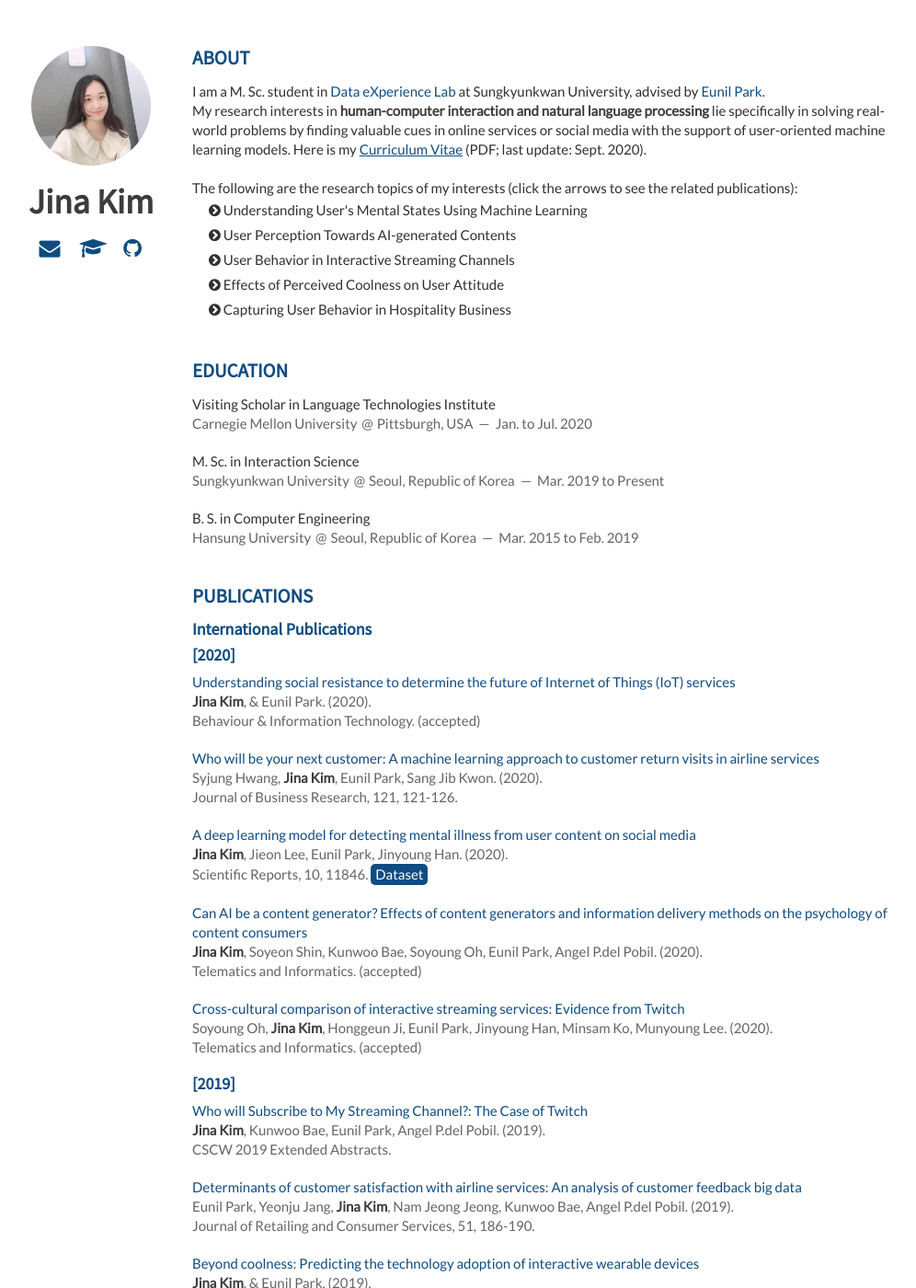
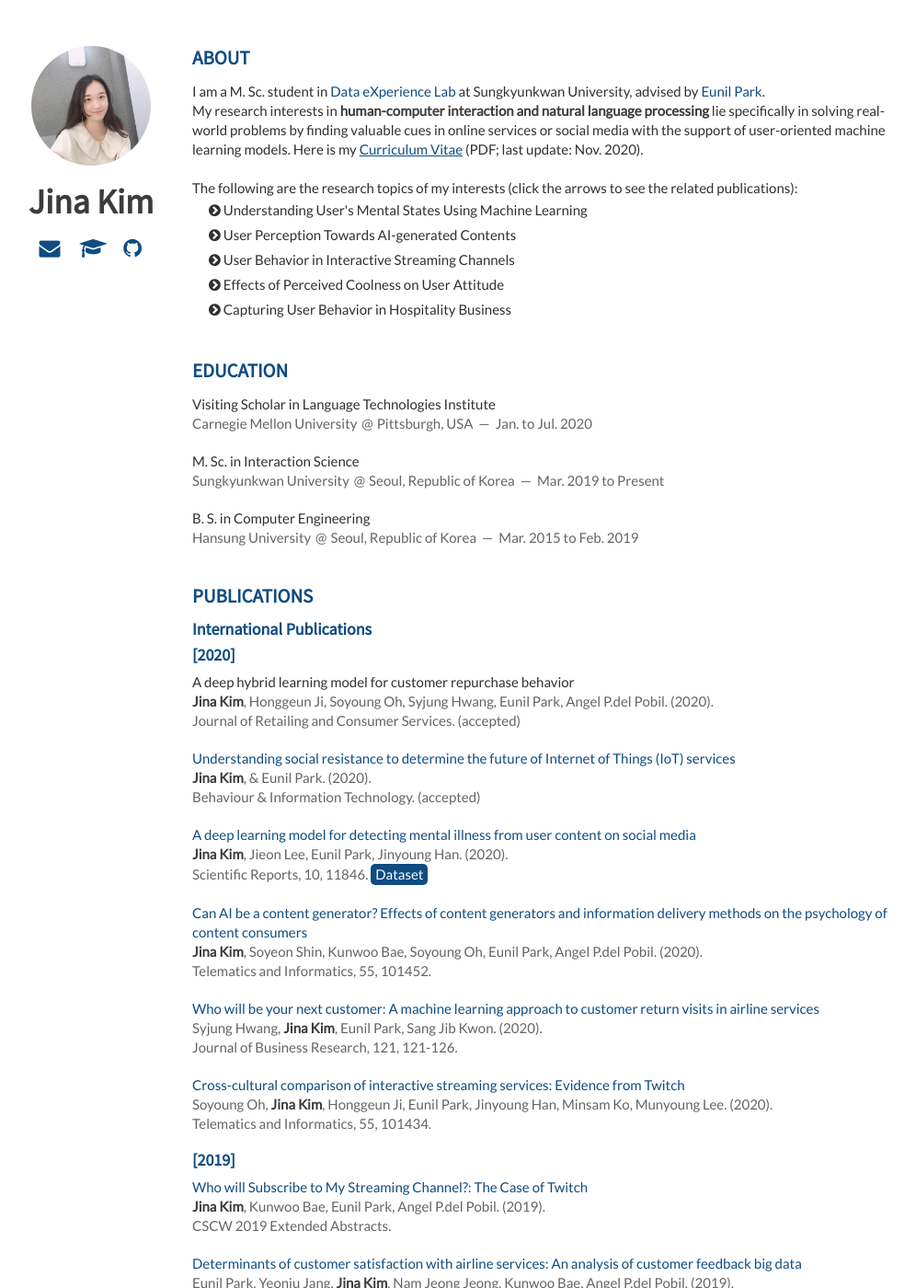
Before and after one commit to Jina-Kim/Jina-Kim.github.io, a Jekyll site: the page built from index.html, in a window 1280 px wide and 1400 px high. Shown: the whole window at 92% size, without its empty margins (151-1147 px from the left). Built offline with Jekyll 4.4.1, drawn with Linux system fonts in a browser that asks for light colours; nearby versions of some CDN libraries; the list of posts is cut into pages by our own code.

Commit message:
Update publications.html & about.html

```diff
--- a/_includes/about.html
+++ b/_includes/about.html
@@ -3,7 +3,7 @@
     <article>
         <p>
           I am a M. Sc. student in <a href="http://dsl.skku.edu">Data eXperience Lab</a> at Sungkyunkwan University, advised by <a href="http://eunilpark.com">Eunil Park</a>. </br>
-          My research interests in <em>human-computer interaction and natural language processing</em> lie specifically in solving real-world problems by finding valuable cues in online services or social media with the support of user-oriented machine learning models. Here is my <a href='/Jina_Kim_CV.pdf' style="text-decoration: underline">Curriculum Vitae</a> (PDF; last update: Sept. 2020).
+          My research interests in <em>human-computer interaction and natural language processing</em> lie specifically in solving real-world problems by finding valuable cues in online services or social media with the support of user-oriented machine learning models. Here is my <a href='/Jina_Kim_CV.pdf' style="text-decoration: underline">Curriculum Vitae</a> (PDF; last update: Nov. 2020).
 
         </br></br>
           The following are the research topics of my interests (click the arrows to see the related publications):
--- a/_includes/publications.html
+++ b/_includes/publications.html
@@ -6,17 +6,17 @@
     <h2>[2020]</h2>
     <article>
         <header>
-            <a href="https://www.tandfonline.com/doi/abs/10.1080/0144929X.2020.1827033" class="paper_link">Understanding social resistance to determine the future of Internet of Things (IoT) services</a><br/>
-            <span> <em>Jina Kim</em>, & Eunil Park. (2020).</span><br/>
-            <span>Behaviour & Information Technology. (accepted)</span>
+            A deep hybrid learning model for customer repurchase behavior<br/>
+            <span> <em>Jina Kim</em>, Honggeun Ji, Soyoung Oh, Syjung Hwang, Eunil Park, Angel P.del Pobil. (2020).</span><br/>
+            <span>Journal of Retailing and Consumer Services. (accepted)</span>
         </header>
     </article>
 
     <article>
         <header>
-            <a href="https://www.sciencedirect.com/science/article/abs/pii/S014829632030535X?via%3Dihub" class="paper_link">Who will be your next customer: A machine learning approach to customer return visits in airline services</a><br/>
-            <span> Syjung Hwang, <em>Jina Kim</em>, Eunil Park, Sang Jib Kwon. (2020).</span><br/>
-            <span>Journal of Business Research, 121, 121-126.</span>
+            <a href="https://www.tandfonline.com/doi/abs/10.1080/0144929X.2020.1827033" class="paper_link">Understanding social resistance to determine the future of Internet of Things (IoT) services</a><br/>
+            <span> <em>Jina Kim</em>, & Eunil Park. (2020).</span><br/>
+            <span>Behaviour & Information Technology. (accepted)</span>
         </header>
     </article>
 
@@ -33,7 +33,15 @@
         <header>
             <a href="https://www.sciencedirect.com/science/article/pii/S0736585320301118" class="paper_link">Can AI be a content generator? Effects of content generators and information delivery methods on the psychology of content consumers</a><br/>
             <span> <em>Jina Kim</em>, Soyeon Shin,  Kunwoo Bae, Soyoung Oh, Eunil Park, Angel P.del Pobil. (2020).</span><br/>
-            <span>Telematics and Informatics. (accepted)</span>
+            <span>Telematics and Informatics, 55, 101452.</span>
+        </header>
+    </article>
+
+    <article>
+        <header>
+            <a href="https://www.sciencedirect.com/science/article/abs/pii/S014829632030535X?via%3Dihub" class="paper_link">Who will be your next customer: A machine learning approach to customer return visits in airline services</a><br/>
+            <span> Syjung Hwang, <em>Jina Kim</em>, Eunil Park, Sang Jib Kwon. (2020).</span><br/>
+            <span>Journal of Business Research, 121, 121-126.</span>
         </header>
     </article>
 
@@ -41,7 +49,7 @@
         <header>
             <a href="https://www.sciencedirect.com/science/article/pii/S0736585320300939" class="paper_link">Cross-cultural comparison of interactive streaming services: Evidence from Twitch</a><br/>
             <span>Soyoung Oh, <em>Jina Kim</em>, Honggeun Ji, Eunil Park, Jinyoung Han, Minsam Ko, Munyoung Lee. (2020).</span><br/>
-            <span>Telematics and Informatics. (accepted)</span>
+            <span>Telematics and Informatics, 55, 101434.</span>
         </header>
     </article>
 
```
Also changed, not shown: 1 other file.
